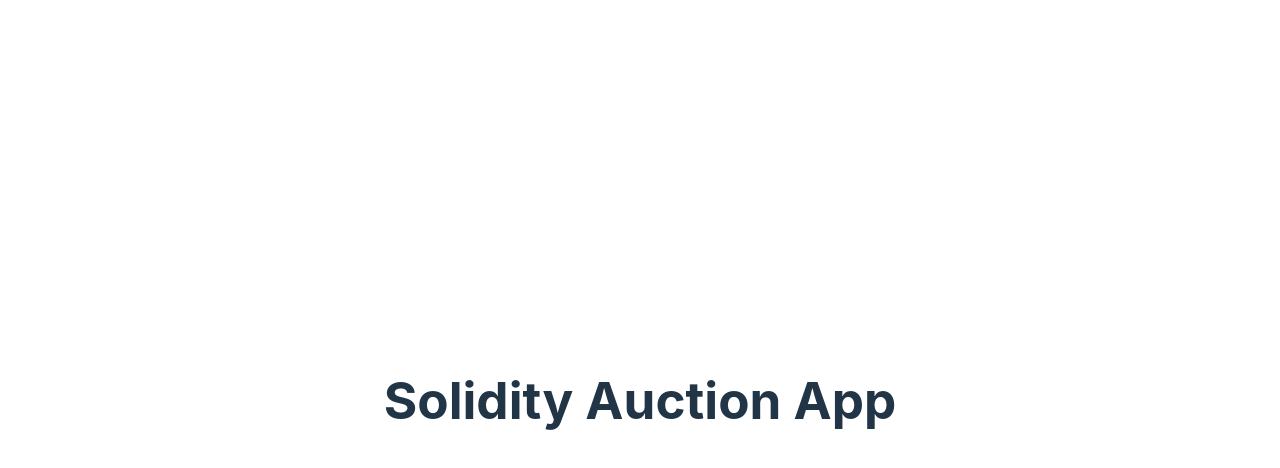
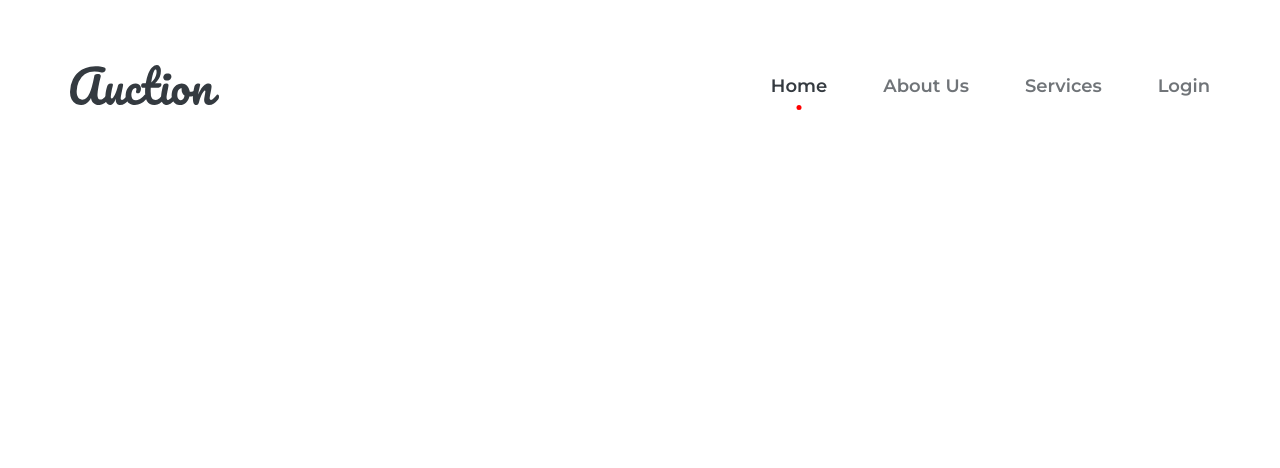
Before and after one commit to Nischal2015/solidity-auction, a React (Vite) app in the folder solidity-auction-frontend/: page / in a window 1280 px wide. Shown: the top 468 px of the page. Built offline with nearby package versions, Linux system fonts and the light colour scheme.

Commit message:
feat: add navigation bar
- reset the global css
- create link component
- configure providers to use routes and theme
- remove unnecessary files

```diff
--- a/solidity-auction-frontend/src/App.css
+++ /dev/null
@@ -1,6 +0,0 @@
-#root {
-  max-width: 1280px;
-  margin: 0 auto;
-  padding: 2rem;
-  text-align: center;
-}
--- a/solidity-auction-frontend/src/App.jsx
+++ /dev/null
@@ -1,11 +0,0 @@
-import "./App.css";
-
-function App() {
-  return (
-    <div className='App'>
-      <h1>Solidity Auction App</h1>
-    </div>
-  );
-}
-
-export default App;
--- /dev/null
+++ b/solidity-auction-frontend/src/components/index.js
@@ -0,0 +1 @@
+export * from "./ui";
--- /dev/null
+++ b/solidity-auction-frontend/src/components/ui/index.js
@@ -0,0 +1 @@
+export { default as Link } from "./link";
--- /dev/null
+++ b/solidity-auction-frontend/src/components/ui/link.jsx
@@ -0,0 +1,47 @@
+import { styled } from "@mui/material/styles";
+import PropTypes from "prop-types";
+import { NavLink } from "react-router-dom";
+
+const CustomLink = styled(NavLink)(({ theme }) => {
+  return {
+    textDecoration: "none",
+    display: "inline-block",
+    fontSize: "1.8rem",
+    fontWeight: "600",
+    position: "relative",
+    transition: "200ms all ease-in-out",
+    color: theme.colors.tertiary.main,
+    "&:link, &:visited": {
+      opacity: 0.7,
+    },
+    "&:hover, &:active, &.active": {
+      opacity: 1,
+    },
+    "&::after": {
+      opacity: 0,
+      position: "absolute",
+      content: "''",
+      left: "50%",
+      top: "28px",
+      transform: "translateX(-50%)",
+      display: "inline-block",
+      height: "5px",
+      width: "5px",
+      borderRadius: "50%",
+      backgroundColor: "red",
+      transition: "200ms opacity ease-in-out",
+    },
+    "&:hover::after, &:active::after, &.active::after": {
+      opacity: 1,
+    },
+  };
+});
+
+export default function Link({ href, children }) {
+  return <CustomLink to={href}>{children}</CustomLink>;
+}
+
+Link.propTypes = {
+  href: PropTypes.string.isRequired,
+  children: PropTypes.node,
+};
--- a/solidity-auction-frontend/src/index.css
+++ b/solidity-auction-frontend/src/index.css
@@ -1,70 +1,21 @@
-:root {
-  font-family: Inter, Avenir, Helvetica, Arial, sans-serif;
-  font-size: 16px;
-  line-height: 24px;
-  font-weight: 400;
+@import url("https://fonts.googleapis.com/css2?family=Montserrat:wght@300;400;500;600;700&display=swap");
 
-  color-scheme: light dark;
-  color: rgba(255, 255, 255, 0.87);
-  background-color: #242424;
-
-  font-synthesis: none;
-  text-rendering: optimizeLegibility;
-  -webkit-font-smoothing: antialiased;
-  -moz-osx-font-smoothing: grayscale;
-  -webkit-text-size-adjust: 100%;
+*,
+*::before,
+*::after {
+  margin: 0;
+  padding: 0;
+  box-sizing: border-box;
 }
 
-a {
-  font-weight: 500;
-  color: #646cff;
-  text-decoration: inherit;
-}
-a:hover {
-  color: #535bf2;
+html {
+  font-size: 62.5%;
 }
 
 body {
-  margin: 0;
-  display: flex;
-  place-items: center;
-  min-width: 320px;
-  min-height: 100vh;
+  overflow-x: hidden;
+  font-family: "Montserrat", sans-serif;
+  overflow-x: hidden;
+  line-height: 1;
+  font-weight: 400;
 }
-
-h1 {
-  font-size: 3.2em;
-  line-height: 1.1;
-}
-
-button {
-  border-radius: 8px;
-  border: 1px solid transparent;
-  padding: 0.6em 1.2em;
-  font-size: 1em;
-  font-weight: 500;
-  font-family: inherit;
-  background-color: #1a1a1a;
-  cursor: pointer;
-  transition: border-color 0.25s;
-}
-button:hover {
-  border-color: #646cff;
-}
-button:focus,
-button:focus-visible {
-  outline: 4px auto -webkit-focus-ring-color;
-}
-
-@media (prefers-color-scheme: light) {
-  :root {
-    color: #213547;
-    background-color: #ffffff;
-  }
-  a:hover {
-    color: #747bff;
-  }
-  button {
-    background-color: #f9f9f9;
-  }
-}
--- /dev/null
+++ b/solidity-auction-frontend/src/layouts/index.js
@@ -0,0 +1 @@
+export { default as Navigation } from "./navigation";
--- /dev/null
+++ b/solidity-auction-frontend/src/layouts/navigation.jsx
@@ -0,0 +1,50 @@
+import { Container, Grid, styled } from "@mui/material";
+import { Link } from "../components";
+
+import auction from "../assets/logo_dark.svg";
+
+const LogoSpan = styled("span")({
+  display: "inline-block",
+  height: "4rem",
+  width: "14.91rem",
+  "& img": {
+    height: "100%",
+    width: "100%",
+  },
+});
+
+export default function Navigation() {
+  return (
+    <Container
+      maxWidth="xl"
+      sx={{ position: "absolute", right: 0, left: 0, paddingTop: "5rem" }}
+      style={{ paddingInline: "7rem" }}
+    >
+      <Grid container alignItems={"center"} height={72}>
+        <Grid item>
+          <LogoSpan>
+            <img src={auction} alt="App logo" />
+          </LogoSpan>
+        </Grid>
+        <Grid item marginLeft={"auto"}>
+          <nav>
+            <Grid container spacing={7}>
+              <Grid item>
+                <Link href="/">Home</Link>
+              </Grid>
+              <Grid item>
+                <Link href="/about-us">About Us</Link>
+              </Grid>
+              <Grid item>
+                <Link href="/services">Services</Link>
+              </Grid>
+              <Grid item>
+                <Link href="/login">Login</Link>
+              </Grid>
+            </Grid>
+          </nav>
+        </Grid>
+      </Grid>
+    </Container>
+  );
+}
--- a/solidity-auction-frontend/src/main.jsx
+++ b/solidity-auction-frontend/src/main.jsx
@@ -1,10 +1,17 @@
-import React from 'react'
-import ReactDOM from 'react-dom/client'
-import App from './App'
-import './index.css'
+import { ThemeProvider } from "@mui/material";
+import React from "react";
+import ReactDOM from "react-dom/client";
+import { BrowserRouter as Router } from "react-router-dom";
+import Routes from "./routes/Routes";
+import { theme } from "./themes/theme";
+import "./index.css";
 
-ReactDOM.createRoot(document.getElementById('root')).render(
+ReactDOM.createRoot(document.getElementById("root")).render(
   <React.StrictMode>
-    <App />
+    <ThemeProvider theme={theme}>
+      <Router>
+        <Routes />
+      </Router>
+    </ThemeProvider>
   </React.StrictMode>
-)
+);
```
